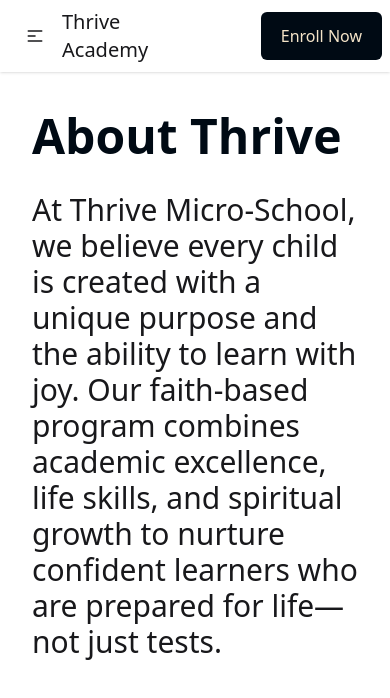
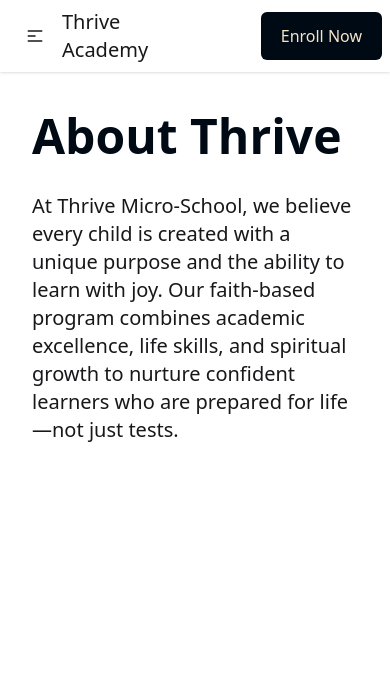
Before and after one commit to drethedevjs/thrive-academy, a Nuxt app: page /about in a window 390 px wide. Shown: the top 698 px of the page. Built offline with nearby package versions, Linux system fonts and the light colour scheme.

Commit message:
Made about page mobile friendly.

```diff
--- a/app/pages/about.vue
+++ b/app/pages/about.vue
@@ -1,7 +1,7 @@
 <template>
   <main class="ta-container">
     <h1 class="text-navy">About Thrive</h1>
-    <p class="text-3xl">
+    <p class="lg:text-3xl text-xl">
       At Thrive Micro-School, we believe every child is created with a unique
       purpose and the ability to learn with joy. Our faith-based program
       combines academic excellence, life skills, and spiritual growth to nurture
```
